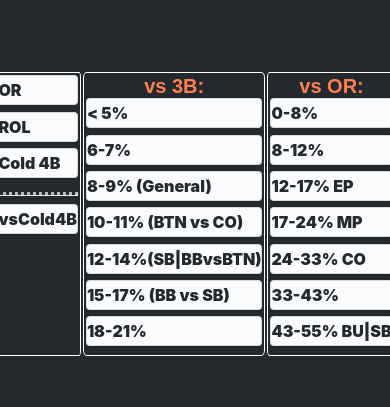
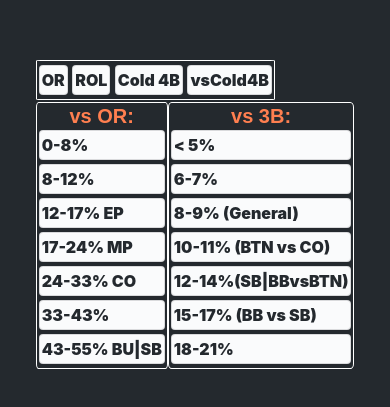
Before and after one commit to JhilmarSergio/jhilmarsergio.github.io, a plain HTML site: page index.html in a window 390 px wide. Shown: the part 217-624 px from the top of the page. Drawn offline with Linux system fonts and the light colour scheme.

Commit message:
responsive tablet

```diff
--- a/index.html
+++ b/index.html
@@ -1,9 +1,9 @@
 <!DOCTYPE html>
 <html lang="es">
   <head>
-    <meta charset="UTF-8">
-    <meta http-equiv="X-UA-Compatible" content="IE=edge">
-    <meta name="viewport" content="width=device-width, initial-scale=1.0">
+    <meta charset="UTF-8" />
+    <meta http-equiv="X-UA-Compatible" content="IE=edge" />
+    <meta name="viewport" content="width=device-width, initial-scale=1.0" />
     <title>Preflop EducaPoker</title>
     <link rel="stylesheet" href="style.css" />
   </head>
@@ -11,7 +11,8 @@
     <div class="container">
       <div class="left-column">
         <div class="row">
-          <div class="column">
+          <div class="row">
+            <div class="margin-decoration">
               <button class="button-4" role="button" onclick="showImage(0)">
                 OR
               </button>
@@ -21,14 +22,38 @@
               <button class="button-4" role="button" onclick="showImage(9)">
                 Cold 4B
               </button>
-            <div>
-              <hr class="dotted">
-            </div>
               <button class="button-4" role="button" onclick="showImage(10)">
                 vsCold4B
               </button>
             </div>
-          <div class="column">
+          </div>
+        </div>
+        <div class="row">
+          <div class="column margin-decoration">
+            <h2>vs OR:</h2>
+            <button class="button-4" role="button" onclick="showImage(11)">
+              0-8%
+            </button>
+            <button class="button-4" role="button" onclick="showImage(12)">
+              8-12%
+            </button>
+            <button class="button-4" role="button" onclick="showImage(13)">
+              12-17% EP
+            </button>
+            <button class="button-4" role="button" onclick="showImage(14)">
+              17-24% MP
+            </button>
+            <button class="button-4" role="button" onclick="showImage(15)">
+              24-33% CO
+            </button>
+            <button class="button-4" role="button" onclick="showImage(16)">
+              33-43%
+            </button>
+            <button class="button-4" role="button" onclick="showImage(17)">
+              43-55% BU|SB
+            </button>
+          </div>
+          <div class="column margin-decoration">
             <h2>vs 3B:</h2>
             <button class="button-4" role="button" onclick="showImage(2)">
               < 5%
@@ -53,32 +78,6 @@
             </button>
           </div>
         </div>
-        <div class="row">
-          <div class="column">
-            <h2>vs OR:</h2>
-            <button class="button-4" role="button" onclick="showImage(11)">
-              0-8%
-            </button>
-            <button class="button-4" role="button" onclick="showImage(12)">
-              8-12%
-            </button>
-            <button class="button-4" role="button" onclick="showImage(13)">
-              12-17% EP
-            </button>
-            <button class="button-4" role="button" onclick="showImage(14)">
-              17-24% MP
-            </button>
-            <button class="button-4" role="button" onclick="showImage(15)">
-              24-33% CO
-            </button>
-            <button class="button-4" role="button" onclick="showImage(16)">
-              33-43%
-            </button>
-            <button class="button-4" role="button" onclick="showImage(17)">
-              43-55% BU|SB
-            </button>
-          </div>
-        </div>
       </div>
       <div class="image-container">
         <img id="image" src="" alt="" />
--- a/style.css
+++ b/style.css
@@ -18,6 +18,13 @@ h2 {
   text-align: center;
 }
 
+.margin-decoration {
+  border: 1px solid white;
+  border-radius: 2%;
+  padding: 2px;
+  margin: 1px 0px;
+}
+
 .image-container {
   width: 80%;
   height: auto;
@@ -31,10 +38,6 @@ img {
 .column {
   display: flex;
   flex-direction: column;
-  margin: 1px;
-  border: 1px solid white;
-  border-radius: 2%;
-  padding: 2px;
 }
 
 .left-column {
@@ -142,32 +145,35 @@ hr.rounded {
   display: none;
 }
 
+
 @media only screen and (max-width: 900px) {
   .button-4 {
     font-size: 16px;
-    padding: 4px 0px;
-    margin: 2 px 0px;
+    padding: 4px 2px;
+    margin: 2px 0px;
     font-weight: 900;
+  }
+  .container {
+    display: flex;
+    flex-direction: row-reverse;
   }
   h2 {
     font-size: 20px;
     color: coral;
     margin: 0;
   }
-  .left-column {
-    display: flex;
-    flex-direction: row;
-  }
+
   img {
     height: auto;
   }
 }
 
-@media only screen and (max-width: 500px) {
+
+@media only screen and (max-width: 400px) {
   .button-4 {
     font-size: 16px;
-    padding: 4px 0px;
-    margin: 2 px 0px;
+    padding: 4px 2px;
+    margin: 2px 0px;
     font-weight: 900;
   }
   .container {
@@ -179,11 +185,18 @@ hr.rounded {
     color: coral;
     margin: 0;
   }
+  /*
   .left-column {
     display: flex;
     flex-direction: row;
   }
+  */
   img {
+    width: auto;
+    height: auto;
+  }
+  .image-container {
+    width: 100%;
     height: auto;
   }
 }
```
Lines whose indentation alone changed are shown as unchanged.
